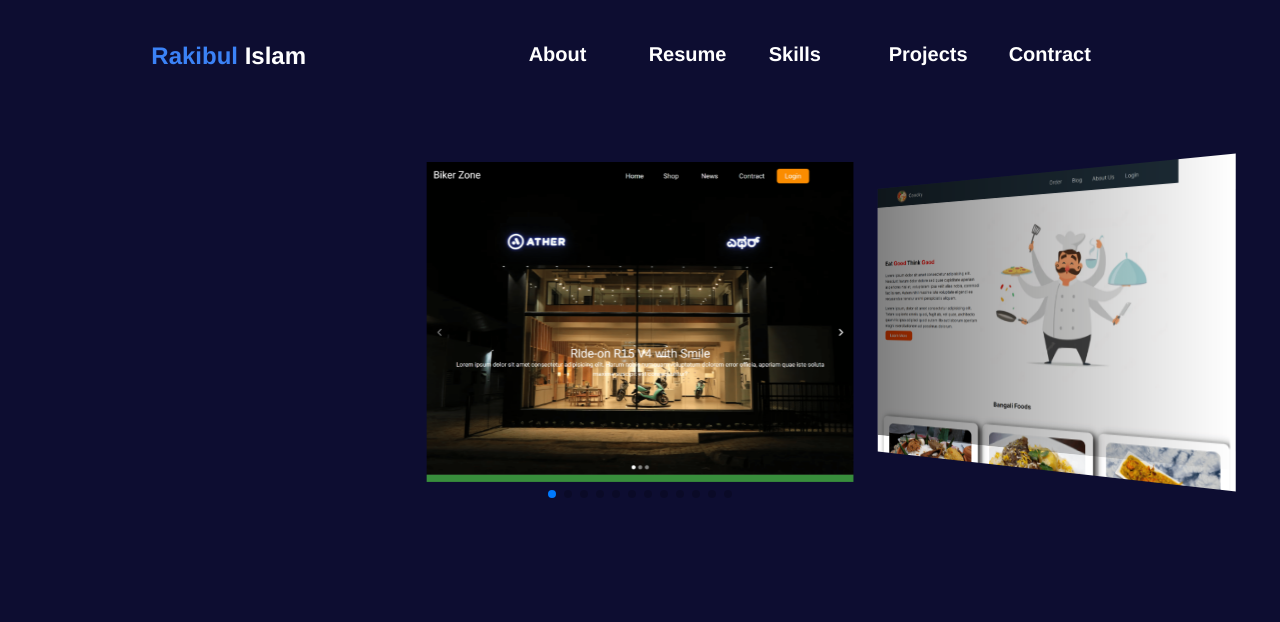
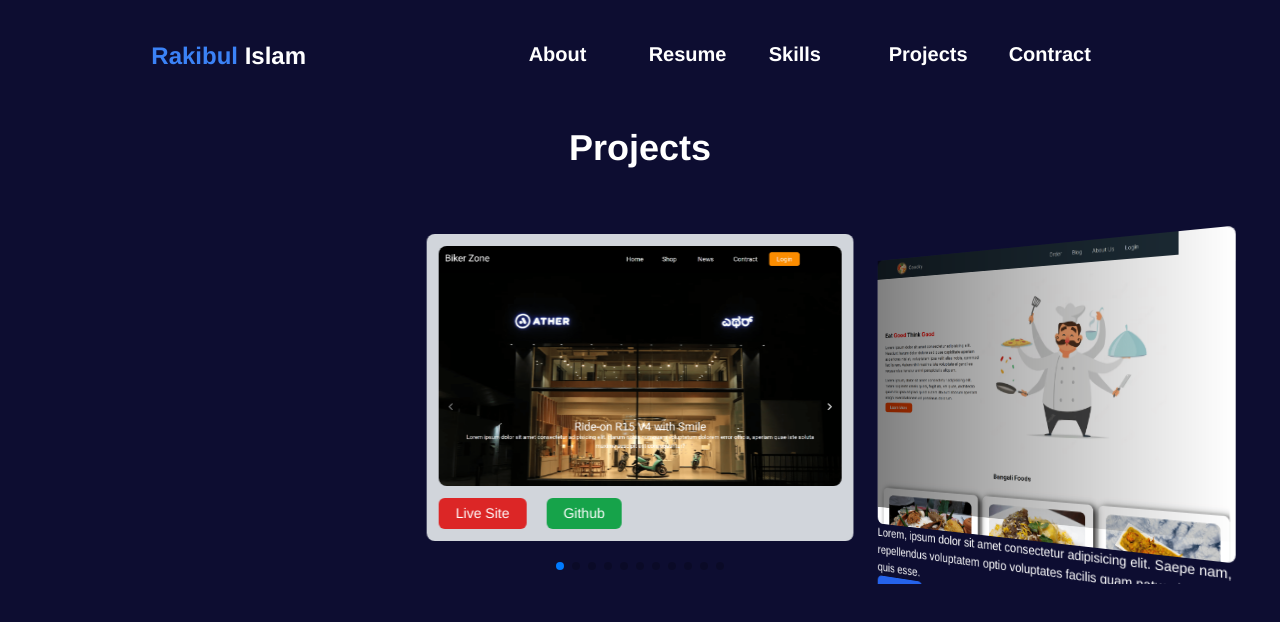
Before and after one commit to Flocky05/RakibulIslam, a React (Vite) app: page /about in a window 1280 px wide. Shown: the top 622 px of the page. Built offline with nearby package versions, Linux system fonts and the light colour scheme.

Commit message:
update projects

```diff
--- a/src/component/About/About.jsx
+++ b/src/component/About/About.jsx
@@ -20,10 +20,12 @@ import img11 from "../../assets/projects/gpt3/rohan-television.png"
 import img12 from "../../assets/projects/gpt3/tea-house.png"
 import img13 from "../../assets/projects/gpt3/travel-tuki-taki.png"
 
- const images=[img1,img2,img3,img4,img5,img6,img7,img8,img10,img11,img12,img13];
 const About = () => {
     return (
-        <div className='h-60 relative'>
+        <div className='h-96 relative '>
+          <div>
+              <h2 className='text-4xl text-center p-4 font-bold'>Projects</h2>
+          </div>
             <Swiper
         effect={'coverflow'}
         grabCursor={true}
@@ -40,10 +42,107 @@ const About = () => {
         modules={[EffectCoverflow, Pagination]}
         className="mySwiper"
       >
-        {images.map(image=><SwiperSlide key={image}>
-          <img className=" object-cover object-top hover:object-bottom h-80 w-full ease-out duration-1000" src={image}/>
-        </SwiperSlide>)}
-
+        <SwiperSlide>
+            <div className='bg-gray-300 rounded-lg p-3'>
+                <div className="relative overflow-hidden rounded-lg">
+                    <img className=" object-cover object-top hover:object-bottom h-60 w-full ease-out duration-1000" src={img1} alt="" />
+                </div>
+                <div className='flex flex-cols-2 gap-5'>
+                  <button className="bg-red-600 px-4 py-1 mt-3 rounded-md">Live Site</button>
+                  <button className="bg-green-600 px-4 py-1 mt-3 rounded-md">Github</button>
+                </div>
+            </div>
+        </SwiperSlide>
+        <SwiperSlide>
+        <div>
+                <div className="relative overflow-hidden rounded-lg">
+                    <img className=" object-cover object-top hover:object-bottom h-80 w-full ease-out duration-1000" src={img2} alt="" />
+                </div>
+                <p>Lorem, ipsum dolor sit amet consectetur adipisicing elit. Saepe nam, repellendus voluptatem optio voluptates facilis quam natus dolorem quis esse.</p>
+                <button className="bg-blue-600 px-4 py-2 rounded-md">More</button>
+            </div>
+        </SwiperSlide>
+        <SwiperSlide>
+        <div>
+                <div className="relative overflow-hidden rounded-lg">
+                    <img className=" object-cover object-top hover:object-bottom h-80 w-full ease-out duration-1000" src={img3} alt="" />
+                </div>
+                <p>Lorem, ipsum dolor sit amet consectetur adipisicing elit. Saepe nam, repellendus voluptatem optio voluptates facilis quam natus dolorem quis esse.</p>
+                <button className="bg-blue-600 px-4 py-2 rounded-md">More</button>
+            </div>
+        </SwiperSlide>
+        <SwiperSlide>
+        <div>
+                <div className="relative overflow-hidden rounded-lg">
+                    <img className=" object-cover object-top hover:object-bottom h-80 w-full ease-out duration-1000" src={img4} alt="" />
+                </div>
+                <p>Lorem, ipsum dolor sit amet consectetur adipisicing elit. Saepe nam, repellendus voluptatem optio voluptates facilis quam natus dolorem quis esse.</p>
+                <button className="bg-blue-600 px-4 py-2 rounded-md">More</button>
+            </div>
+        </SwiperSlide>
+        <SwiperSlide>
+        <div>
+                <div className="relative overflow-hidden rounded-lg">
+                    <img className=" object-cover object-top hover:object-bottom h-80 w-full ease-out duration-1000" src={img5} alt="" />
+                </div>
+                <p>Lorem, ipsum dolor sit amet consectetur adipisicing elit. Saepe nam, repellendus voluptatem optio voluptates facilis quam natus dolorem quis esse.</p>
+                <button className="bg-blue-600 px-4 py-2 rounded-md">More</button>
+            </div>
+        </SwiperSlide>
+        <SwiperSlide>
+        <div>
+                <div className="relative overflow-hidden rounded-lg">
+                    <img className=" object-cover object-top hover:object-bottom h-80 w-full ease-out duration-1000" src={img6} alt="" />
+                </div>
+                <p>Lorem, ipsum dolor sit amet consectetur adipisicing elit. Saepe nam, repellendus voluptatem optio voluptates facilis quam natus dolorem quis esse.</p>
+                <button className="bg-blue-600 px-4 py-2 rounded-md">More</button>
+            </div>
+        </SwiperSlide>
+        <SwiperSlide>
+        <div>
+                <div className="relative overflow-hidden rounded-lg">
+                    <img className=" object-cover object-top hover:object-bottom h-80 w-full ease-out duration-1000" src={img7} alt="" />
+                </div>
+                <p>Lorem, ipsum dolor sit amet consectetur adipisicing elit. Saepe nam, repellendus voluptatem optio voluptates facilis quam natus dolorem quis esse.</p>
+                <button className="bg-blue-600 px-4 py-2 rounded-md">More</button>
+            </div>
+        </SwiperSlide>
+        <SwiperSlide>
+        <div>
+                <div className="relative overflow-hidden rounded-lg">
+                    <img className=" object-cover object-top hover:object-bottom h-80 w-full ease-out duration-1000" src={img8} alt="" />
+                </div>
+                <p>Lorem, ipsum dolor sit amet consectetur adipisicing elit. Saepe nam, repellendus voluptatem optio voluptates facilis quam natus dolorem quis esse.</p>
+                <button className="bg-blue-600 px-4 py-2 rounded-md">More</button>
+            </div>
+        </SwiperSlide>
+        <SwiperSlide>
+        <div>
+                <div className="relative overflow-hidden rounded-lg">
+                    <img className=" object-cover object-top hover:object-bottom h-80 w-full ease-out duration-1000" src={img10} alt="" />
+                </div>
+                <p>Lorem, ipsum dolor sit amet consectetur adipisicing elit. Saepe nam, repellendus voluptatem optio voluptates facilis quam natus dolorem quis esse.</p>
+                <button className="bg-blue-600 px-4 py-2 rounded-md">More</button>
+            </div>
+        </SwiperSlide>
+        <SwiperSlide>
+        <div>
+                <div className="relative overflow-hidden rounded-lg">
+                    <img className=" object-cover object-top hover:object-bottom h-80 w-full ease-out duration-1000" src={img12} alt="" />
+                </div>
+                <p>Lorem, ipsum dolor sit amet consectetur adipisicing elit. Saepe nam, repellendus voluptatem optio voluptates facilis quam natus dolorem quis esse.</p>
+                <button className="bg-blue-600 px-4 py-2 rounded-md">More</button>
+            </div>
+        </SwiperSlide>
+        <SwiperSlide>
+        <div>
+                <div className="relative overflow-hidden rounded-lg">
+                    <img className=" object-cover object-top hover:object-bottom h-80 w-full ease-out duration-1000" src={img13} alt="" />
+                </div>
+                <p>Lorem, ipsum dolor sit amet consectetur adipisicing elit. Saepe nam, repellendus voluptatem optio voluptates facilis quam natus dolorem quis esse.</p>
+                <button className="bg-blue-600 px-4 py-2 rounded-md">More</button>
+            </div>
+        </SwiperSlide>
       </Swiper>
         </div>
     );
```
